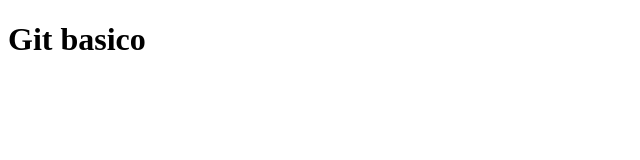
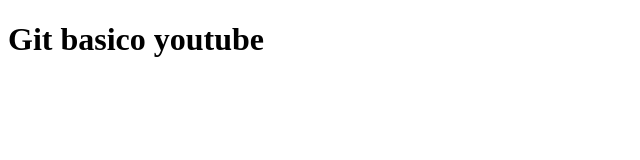
Before and after one commit to KelsonTeixeira/git-basico, a plain HTML site: page index.html in a window 1280 px wide. Shown: the whole page, without its empty margins (0-640 px from the left). Drawn offline with Linux system fonts and the light colour scheme.

Commit message:
Update index.html

```diff
--- a/index.html
+++ b/index.html
@@ -6,6 +6,6 @@
   <title>Document</title>
 </head>
 <body>
-  <h1>Git basico</h1>
+  <h1>Git basico youtube</h1>
 </body>
 </html>
```
